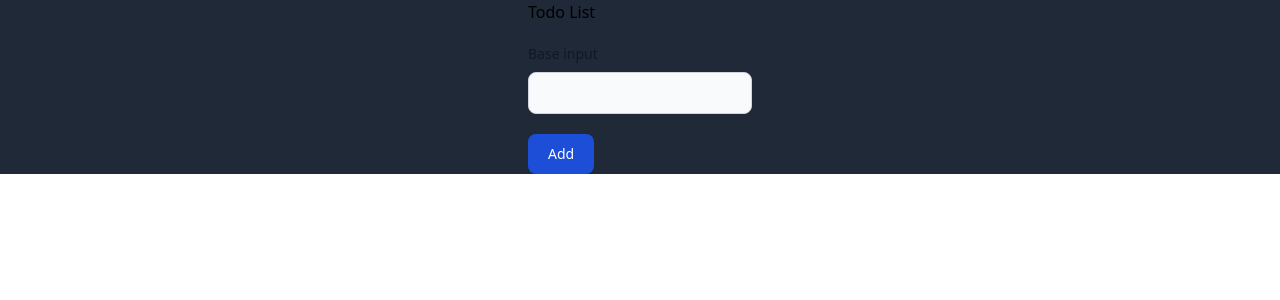
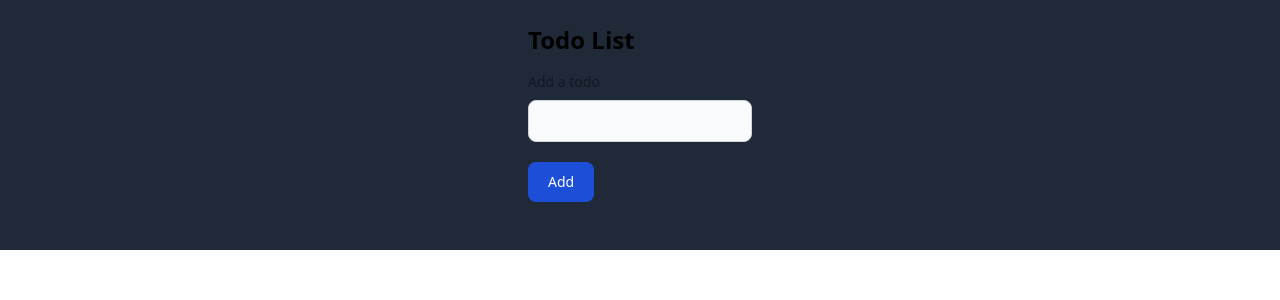
Before and after one commit to johnmartinroque/softdev, a React (Create React App) app in the folder client/: page / in a window 1280 px wide. Shown: the top 300 px of the page. Built offline with nearby package versions, Linux system fonts and the light colour scheme.

Commit message:
add todo

```diff
--- a/client/src/components/ToDoList.jsx
+++ b/client/src/components/ToDoList.jsx
@@ -1,40 +1,76 @@
 import React, { useEffect, useState } from "react";
 
 function ToDoList() {
-  const [todos, setTodos] = useState("");
+  const [todos, setTodos] = useState([]);
   const [newTodo, setNewTodo] = useState("");
 
-  const addTodo = () => {
+  const fetchTodos = () => {
     try {
+      const storedTodos = JSON.parse(localStorage.getItem("todos")) || [];
+      setTodos(storedTodos);
     } catch (err) {
-      console.error(err);
+      console.error("Error fetching todos:", err);
     }
   };
+
+  useEffect(() => {
+    fetchTodos();
+  }, []);
+
+  const addTodo = (e) => {
+    e.preventDefault();
+    if (newTodo.trim() === "") return;
+
+    const updatedTodos = [...todos, newTodo];
+    setTodos(updatedTodos);
+    localStorage.setItem("todos", JSON.stringify(updatedTodos));
+    setNewTodo("");
+  };
+
   return (
-    <div>
-      <h1>Todo List</h1>
-      <form class="max-w-sm mx-auto">
-        <div class="mb-5"></div>
-        <div class="mb-5">
+    <div className="p-6">
+      <h1 className="text-2xl font-bold mb-4">Todo List</h1>
+
+      <form onSubmit={addTodo} className="max-w-sm mx-auto">
+        <div className="mb-5">
           <label
-            for="base-input"
-            class="block mb-2 text-sm font-medium text-gray-900 dark:text-white"
+            htmlFor="base-input"
+            className="block mb-2 text-sm font-medium text-gray-900 dark:text-white"
           >
-            Base input
+            Add a todo
           </label>
           <input
             type="text"
             id="base-input"
-            class="bg-gray-50 border border-gray-300 text-gray-900 text-sm rounded-lg focus:ring-blue-500 focus:border-blue-500 block w-full p-2.5 dark:bg-gray-700 dark:border-gray-600 dark:placeholder-gray-400 dark:text-white dark:focus:ring-blue-500 dark:focus:border-blue-500"
+            value={newTodo}
+            onChange={(e) => setNewTodo(e.target.value)}
+            className="bg-gray-50 border border-gray-300 text-gray-900 text-sm rounded-lg
+                       focus:ring-blue-500 focus:border-blue-500 block w-full p-2.5
+                       dark:bg-gray-700 dark:border-gray-600 dark:placeholder-gray-400
+                       dark:text-white dark:focus:ring-blue-500 dark:focus:border-blue-500"
           />
         </div>
         <button
           type="submit"
-          class="text-white bg-blue-700 hover:bg-blue-800 focus:ring-4 focus:outline-none focus:ring-blue-300 font-medium rounded-lg text-sm px-5 py-2.5 text-center dark:bg-blue-600 dark:hover:bg-blue-700 dark:focus:ring-blue-800"
+          className="text-white bg-blue-700 hover:bg-blue-800 focus:ring-4 focus:outline-none
+                     focus:ring-blue-300 font-medium rounded-lg text-sm px-5 py-2.5
+                     text-center dark:bg-blue-600 dark:hover:bg-blue-700 dark:focus:ring-blue-800"
         >
-          Add{" "}
+          Add
         </button>
       </form>
+
+      {/* Todo List Display */}
+      <ul className="mt-6 space-y-2">
+        {todos.map((todo, index) => (
+          <li
+            key={index}
+            className="p-2 bg-gray-100 dark:bg-gray-800 rounded-lg shadow-sm"
+          >
+            {todo}
+          </li>
+        ))}
+      </ul>
     </div>
   );
 }
```
